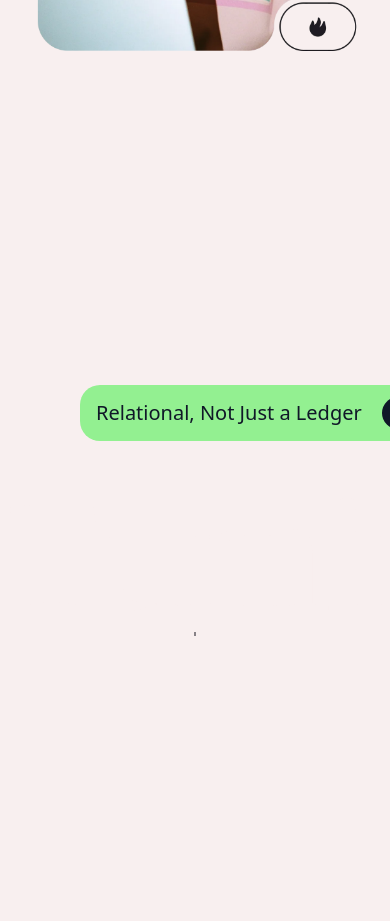
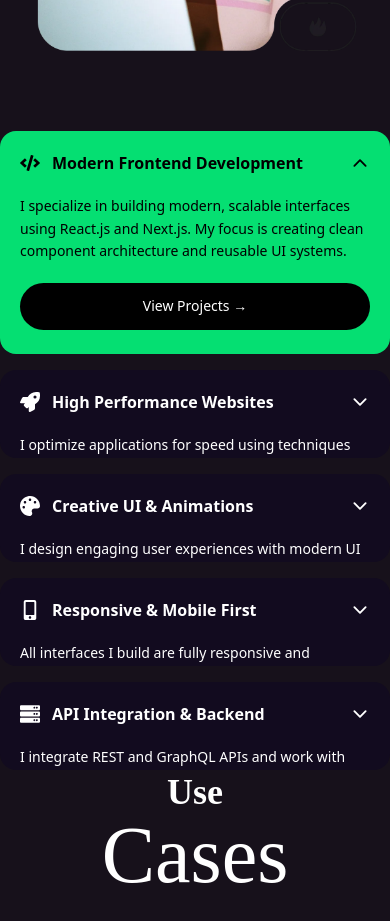
Before and after one commit to WebUjjwal/portfolio, a Next.js app: page / in a window 390 px wide. Shown: the part 2320-3241 px from the top of the page. Built offline with nearby package versions, Linux system fonts and the light colour scheme; a web font is replaced by a local one.

Commit message:
Add changes...

```diff
--- a/src/UI/HomePage/Banner.jsx
+++ b/src/UI/HomePage/Banner.jsx
@@ -133,7 +133,7 @@
         {/* Heading */}
         <div
           style={{ fontFamily: "Barriecito" }}
-          className="flex flex-col items-center justify-center gap-3 text-center font-bold text-[42px] sm:text-[56px] md:text-[96px] xl:text-[160px] text-[#17111b] leading-tight select-none"
+          className="flex flex-col items-center justify-center gap-3 text-center font-bold text-[42px] sm:text-[56px] md:text-[88px] xl:text-[120px] 2xl:text-[160px] text-[#17111b] leading-tight select-none"
         >
           <div className="fixed right-2 bottom-2 z-[99999]">
             <svg
--- a/src/UI/HomePage/HorizontalScroll.jsx
+++ b/src/UI/HomePage/HorizontalScroll.jsx
@@ -161,13 +161,13 @@
   return (
     <div
       ref={sectionRef}
-      className=" w-full h-screen overflow-hidden flex items-center"
+      className=" w-full h-screen overflow-hidden flex items-center max-[991px]:hidden"
     >
       <div className="relative">
         <h1 ref={textRef}>
           <span
             style={{ fontFamily: "Barriecito" }}
-            className="whitespace-nowrap text-[170px] text-[#f8efef] font-medium "
+            className="whitespace-nowrap 2xl:text-[170px] xl:text-[130px] text-[100px] text-[#f8efef] font-medium "
           >
             Turning designs into living web experiences — fast, interactive, and
             responsive. Expert in <span className="bg-[#FF9100] text-gray-900">React</span>,{" "}
@@ -179,11 +179,11 @@
 
           <div
             ref={card1Ref}
-            className="group absolute -top-10 left-20 rounded-[20px] overflow-hidden max-w-87.5 bg-[#93f091] cursor-pointer hover:animate-none"
+            className="group absolute -top-10 left-20 rounded-[20px] overflow-hidden xl:max-w-87.5 max-w-74.5 bg-[#93f091] cursor-pointer hover:animate-none"
           >
-            <div className=" text-[20px] text-gray-900 flex items-center justify-between font-medium px-4 py-3">
+            <div className="xl:text-[20px] text-[16px] text-gray-900 flex items-center justify-between font-medium px-4 py-3">
               <p>Relational, Not Just a Ledger</p>
-              <div className="w-8 h-8 bg-gray-900 text-white flex items-center justify-center rounded-full">
+              <div className="xl:w-8 xl:h-8 w-6 h-6 bg-gray-900 text-white flex items-center justify-center rounded-full">
                 <MdOutlineKeyboardArrowDown className="text-[22px] group-hover:rotate-180 transition-transform duration-800" />
               </div>
             </div>
@@ -196,7 +196,7 @@
                 overflow-hidden px-4 pb-0 group-hover:pb-3
               "
             >
-              <p className="text-gray-900 mb-6">
+              <p className="text-gray-900 mb-6 xl:text-[16px] text-[13px]">
                 Inspired by the databases that power our world, Chromia stores
                 information in a relational format. This allows it to read,
                 write, and query data far more efficiently than other
@@ -211,9 +211,9 @@
 
           <div
             ref={card2Ref}
-            className="group absolute -bottom-10 left-200 rounded-[20px] overflow-hidden max-w-87.5 bg-[#ffb0c2] cursor-pointer hover:animate-none"
+            className="group absolute -bottom-10 left-200 rounded-[20px] overflow-hidden xl:max-w-87.5 max-w-74.5 bg-[#ffb0c2] cursor-pointer hover:animate-none"
           >
-            <div className=" text-[20px] text-gray-900 flex items-center justify-between font-medium px-4 py-3">
+            <div className="xl:text-[20px] text-[16px] text-gray-900 flex items-center justify-between font-medium px-4 py-3">
               <p>Modular, not monolithic</p>
               <div className="w-8 h-8 bg-gray-900 text-white flex items-center justify-center rounded-full">
                 <MdOutlineKeyboardArrowDown className="text-[22px] group-hover:rotate-180 transition-transform duration-800" />
@@ -228,7 +228,7 @@
                 overflow-hidden px-4 pb-0 group-hover:pb-3
               "
             >
-              <p className="text-wrap  text-gray-900 mb-6">
+              <p className="text-wrap  text-gray-900 mb-6 xl:text-[16px] text-[13px]">
                 By placing each dapp and system process on its own chain and
                 grouping them into clusters, our network offers parallel
                 scaling, near-instant finality, and consistent transaction
@@ -243,9 +243,9 @@
 
           <div
             ref={card3Ref}
-            className="group absolute -top-10 left-600 rounded-[20px] overflow-hidden max-w-87.5 bg-[#cb91f0] cursor-pointer hover:animate-none"
+            className="group absolute -top-10 left-600 rounded-[20px] overflow-hidden xl:max-w-87.5 max-w-74.5 bg-[#93f091] cursor-pointer hover:animate-none"
           >
-            <div className=" text-[20px] text-gray-900 flex items-center justify-between font-medium px-4 py-3">
+            <div className="xl:text-[20px] text-[16px] text-gray-900 flex items-center justify-between font-medium px-4 py-3">
               <p>Connected, Not Isolated</p>
               <div className="w-8 h-8 bg-gray-900 text-white flex items-center justify-center rounded-full">
                 <MdOutlineKeyboardArrowDown className="text-[22px] group-hover:rotate-180 transition-transform duration-800" />
@@ -260,7 +260,7 @@
                 overflow-hidden px-4 pb-0 group-hover:pb-3
               "
             >
-              <p className="text-wrap  text-gray-900 mb-6">
+              <p className="text-wrap  text-gray-900 mb-6 xl:text-[16px] text-[13px]">
                 Chromia is built from scratch, but remains connected to the
                 cryptoverse through EVM bridging.
               </p>
@@ -273,9 +273,9 @@
 
           <div
             ref={card4Ref}
-            className="group absolute -bottom-13 left-700 rounded-[20px] overflow-hidden max-w-87.5 bg-[#ff9101] cursor-pointer hover:animate-none"
+            className="group absolute -bottom-13 left-700 rounded-[20px] overflow-hidden xl:max-w-87.5 max-w-74.5 bg-[#ff9101] cursor-pointer hover:animate-none"
           >
-            <div className=" text-[20px] text-gray-900 flex items-center justify-between font-medium px-4 py-3">
+            <div className="xl:text-[20px] text-[16px] text-gray-900 flex items-center justify-between font-medium px-4 py-3">
               <p>One Chain Per Dapp</p>
               <div className="w-8 h-8 bg-gray-900 text-white flex items-center justify-center rounded-full">
                 <MdOutlineKeyboardArrowDown className="text-[22px] group-hover:rotate-180 transition-transform duration-800" />
@@ -290,7 +290,7 @@
                 overflow-hidden px-4 pb-0 group-hover:pb-3
               "
             >
-              <p className="text-wrap  text-gray-900 mb-6">
+              <p className="text-wrap  text-gray-900 mb-6 xl:text-[16px] text-[13px]">
                 Dapps run on dedicated chains, making them highly responsive and
                 customizable.
               </p>
@@ -303,9 +303,9 @@
 
           <div
             ref={card5Ref}
-            className="group absolute -top-13 left-1200 rounded-[20px] overflow-hidden max-w-87.5 bg-[#ffb502] cursor-pointer hover:animate-none"
+            className="group absolute -top-13 left-1200 rounded-[20px] overflow-hidden xl:max-w-87.5 max-w-74.5 bg-[#ffb502] cursor-pointer hover:animate-none"
           >
-            <div className=" text-[20px] text-gray-900 flex items-center justify-between font-medium px-4 py-3">
+            <div className="xl:text-[20px] text-[16px] text-gray-900 flex items-center justify-between font-medium px-4 py-3">
               <p>Fees? Nah, Don't Think So</p>
               <div className="w-8 h-8 bg-gray-900 text-white flex items-center justify-center rounded-full">
                 <MdOutlineKeyboardArrowDown className="text-[22px] group-hover:rotate-180 transition-transform duration-800" />
@@ -320,7 +320,7 @@
                 overflow-hidden px-4 pb-0 group-hover:pb-3
               "
             >
-              <p className="text-wrap  text-gray-900 mb-6">
+              <p className="text-wrap  text-gray-900 mb-6 xl:text-[16px] text-[13px]">
                 Dapps pay for hosting in CHR and design their own fee models,
                 enabling gas free transactions for end users.
               </p>
--- a/src/UI/HomePage/Page.jsx
+++ b/src/UI/HomePage/Page.jsx
@@ -5,12 +5,14 @@
 import Roadmap from "@/components/RoadMap";
 import Community from "@/components/Community";
 import Marquee from "@/components/Marquee";
+import PortfolioFaq from "@/components/PortfolioFaq";
 
 const HomePage = () => (
   <div>
     <Banner />
     <RelationalFunction />
     <HorizontalScroll />
+    <PortfolioFaq />
     <StackCards />
     <Roadmap />
     <Community />
--- /dev/null
+++ b/src/components/PortfolioFaq.jsx
@@ -0,0 +1,105 @@
+"use client";
+
+import { useState } from "react";
+import { FaCode, FaRocket, FaPalette, FaMobileAlt, FaServer } from "react-icons/fa";
+import { IoChevronDown } from "react-icons/io5";
+
+const faqs = [
+  {
+    icon: <FaCode />,
+    question: "Modern Frontend Development",
+    answer:
+      "I specialize in building modern, scalable interfaces using React.js and Next.js. My focus is creating clean component architecture and reusable UI systems.",
+    color: "bg-green-400 text-black",
+  },
+  {
+    icon: <FaRocket />,
+    question: "High Performance Websites",
+    answer:
+      "I optimize applications for speed using techniques like lazy loading, code splitting, and server-side rendering to ensure fast and smooth user experiences.",
+    color: "bg-blue-400 text-black",
+  },
+  {
+    icon: <FaPalette />,
+    question: "Creative UI & Animations",
+    answer:
+      "I design engaging user experiences with modern UI patterns and smooth animations using GSAP, Framer Motion, and Tailwind CSS.",
+    color: "bg-pink-400 text-black",
+  },
+  {
+    icon: <FaMobileAlt />,
+    question: "Responsive & Mobile First",
+    answer:
+      "All interfaces I build are fully responsive and optimized for different screen sizes, ensuring seamless experiences across devices.",
+    color: "bg-yellow-400 text-black",
+  },
+  {
+    icon: <FaServer />,
+    question: "API Integration & Backend",
+    answer:
+      "I integrate REST and GraphQL APIs and work with modern backend services like PostgreSQL, Node.js, and server actions in Next.js.",
+    color: "bg-purple-400 text-black",
+  },
+];
+
+export default function PortfolioFaq() {
+  const [active, setActive] = useState(0);
+
+  const toggle = (index) => {
+    setActive(active === index ? null : index);
+  };
+
+  return (
+    <div className="max-w-xl mx-auto space-y-4 text-white hidden max-[991px]:block">
+
+      {faqs.map((faq, index) => (
+        <div
+          key={index}
+          className={`rounded-2xl transition-all duration-300 overflow-hidden
+          ${active === index ? faq.color : "bg-[#120b1f]"}`}
+        >
+
+          {/* Question */}
+          <button
+            onClick={() => toggle(index)}
+            className="w-full flex justify-between items-center p-5"
+          >
+            <div className="flex items-center gap-3 text-left">
+
+              <span className="text-xl">
+                {faq.icon}
+              </span>
+
+              <span className="font-semibold">
+                {faq.question}
+              </span>
+
+            </div>
+
+            <IoChevronDown
+              className={`text-xl transition-transform duration-300
+              ${active === index ? "rotate-180" : ""}`}
+            />
+          </button>
+
+          {/* Answer */}
+          <div
+            className={`grid transition-all duration-300
+            ${active === index ? "grid-rows-[1fr]" : "grid-rows-[0fr]"}`}
+          >
+            <div className="overflow-hidden px-5 pb-6 text-sm leading-relaxed">
+
+              <p>{faq.answer}</p>
+
+              <button className="mt-5 w-full bg-black text-white py-3 rounded-full">
+                View Projects →
+              </button>
+
+            </div>
+          </div>
+
+        </div>
+      ))}
+    </div>
+  );
+}
```
